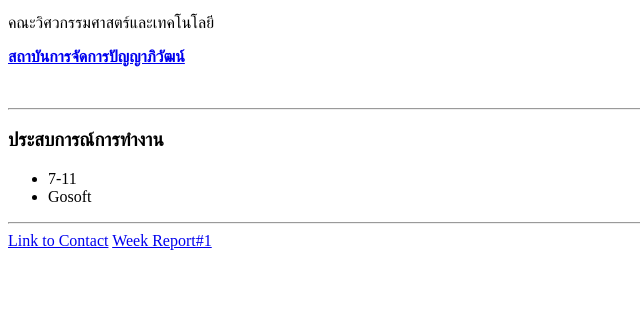
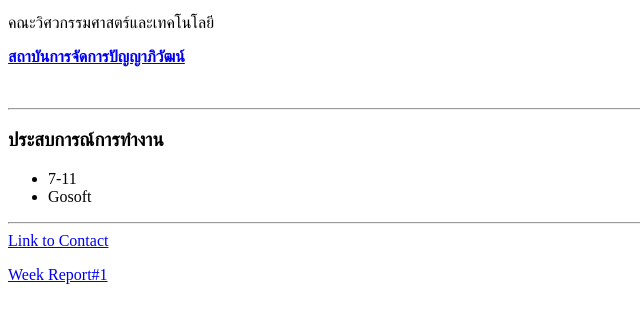
Before and after one commit to Sorashi9028/resume, a plain HTML site: page index.html in a window 1280 px wide. Shown: the part 352-674 px from the top of the page, without its empty margins (0-640 px from the left). Drawn offline with Linux system fonts and the light colour scheme.

Commit message:
First Version of my resume

```diff
--- a/index.html
+++ b/index.html
@@ -19,7 +19,7 @@
       </ul>
       <hr>
       <a href="contact.html">Link to Contact</a>
-      <a href="report.html">Week Report#1</a>
+      <p><a href="report.html">Week Report#1</a></p>
   </body>
 
 </html>
```
